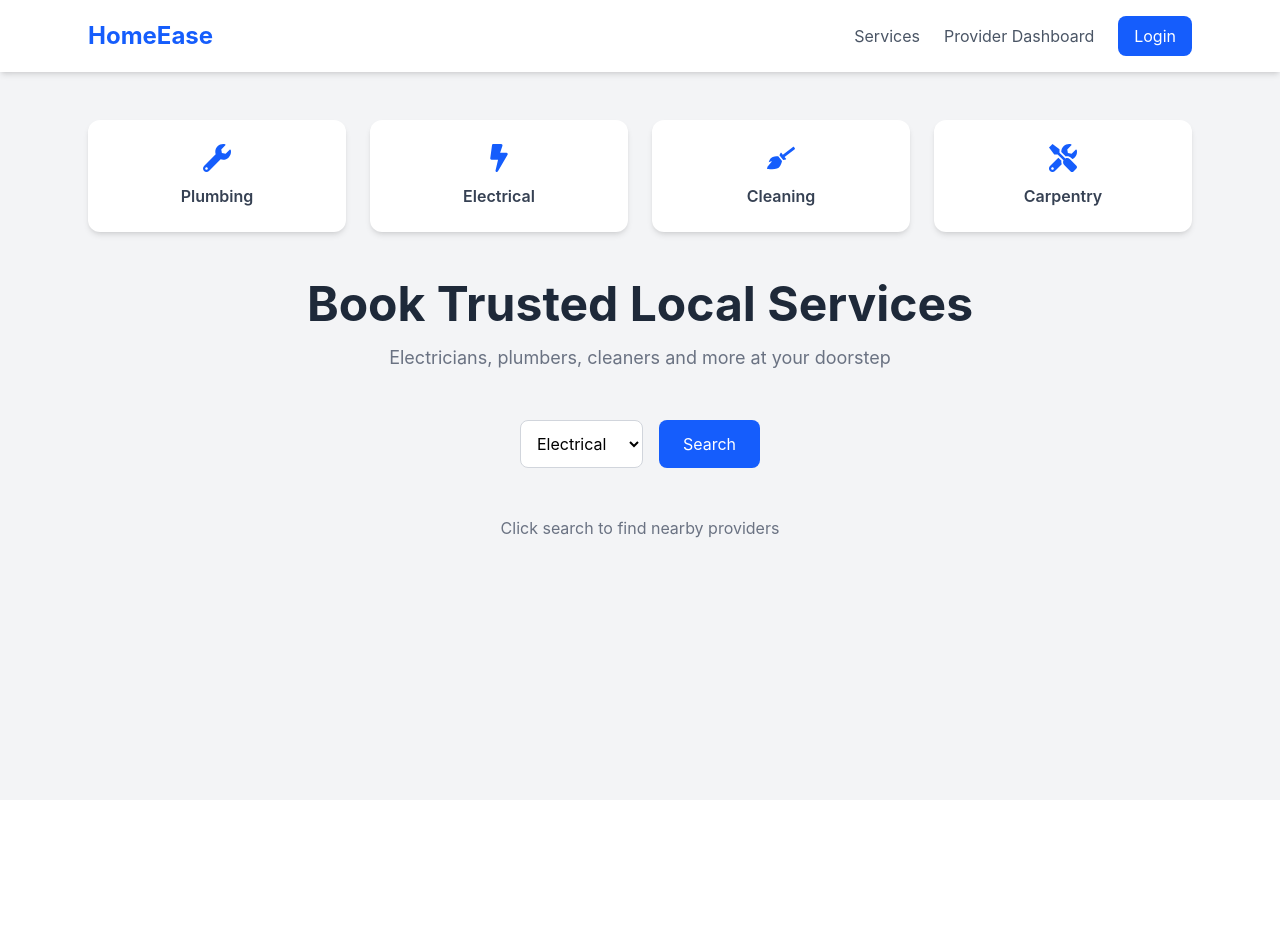
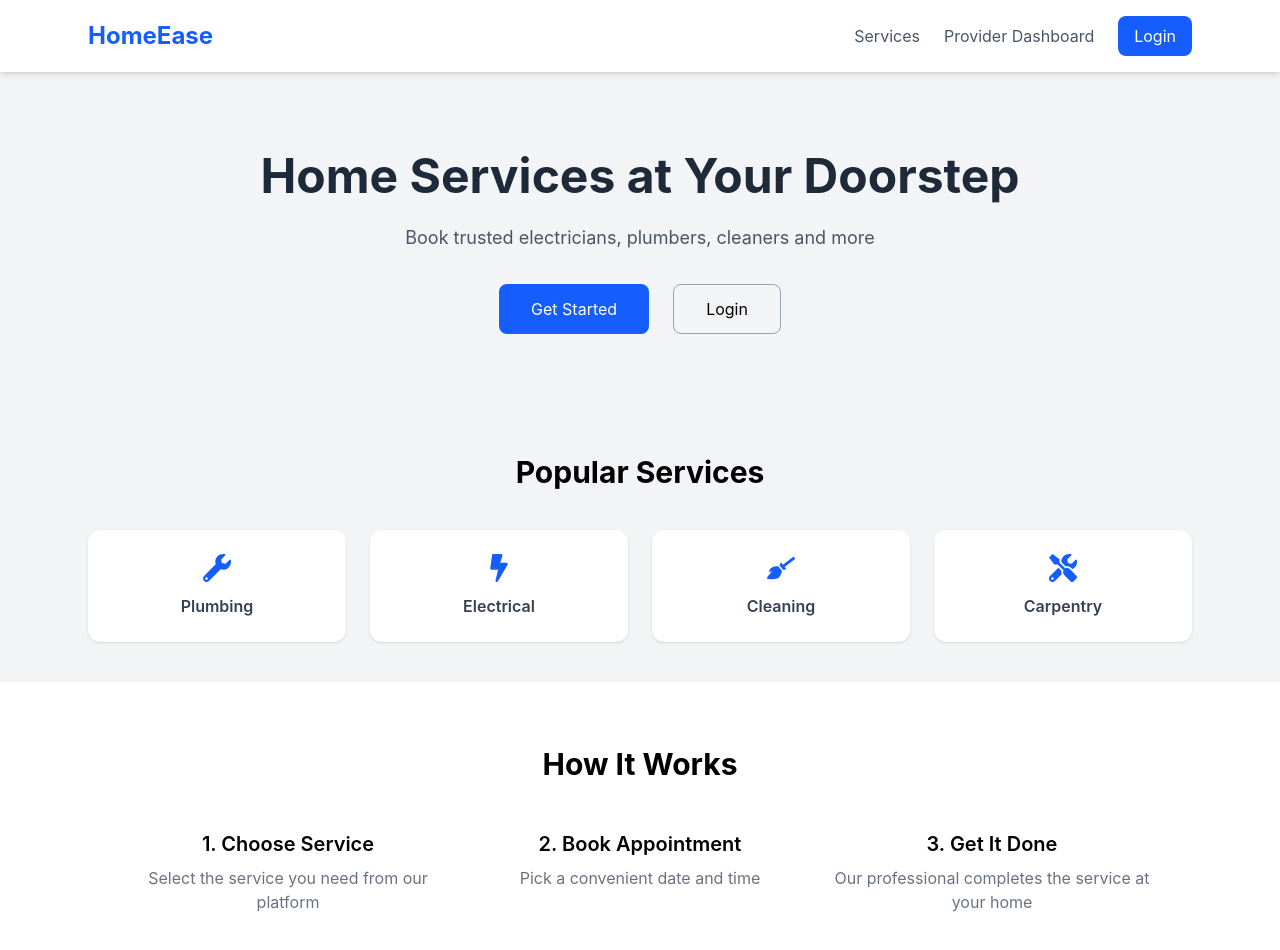
Before and after one commit to ayush-030/HomeEase, a React app in the folder frontend/: page / in a window 1280 px wide. Shown: the top 950 px of the page. Before the commit the page ends 800 px from the top, so only its background shows below. Built offline with nearby package versions, Linux system fonts and the light colour scheme; the HTML template or start-up script is replaced by a standard one.

Commit message:
Updated Login and signup operation

```diff
--- a/frontend/src/App.jsx
+++ b/frontend/src/App.jsx
@@ -1,20 +1,30 @@
 import { BrowserRouter, Routes, Route } from "react-router-dom"
+import LandingPage from "./pages/LandingPage"
+import Login from "./pages/Login"
+import Signup from "./pages/Signup"
 import CustomerDashboard from "./pages/CustomerDashboard"
 import ProviderDashboard from "./pages/ProviderDashboard"
-import Login from "./pages/Login"
+import AdminDashboard from "./pages/AdminDashboard"
 
 function App() {
+
   return (
     <BrowserRouter>
-      <div className="w-full">
-        <Routes>
-          <Route path="/login" element={<Login />} />
-          <Route path="/" element={<CustomerDashboard />} />
-          <Route path="/provider" element={<ProviderDashboard />} />
-        </Routes>
-      </div>
+
+      <Routes>
+
+        <Route path="/" element={<LandingPage />} />
+        <Route path="/login" element={<Login />} />
+        <Route path="/signup" element={<Signup />} />
+        <Route path="/customer" element={<CustomerDashboard />} />
+        <Route path="/provider" element={<ProviderDashboard />} />
+        <Route path="/admin" element={<AdminDashboard />} />
+
+      </Routes>
+
     </BrowserRouter>
   )
+
 }
 
 export default App
--- a/frontend/src/pages/AdminDashboard.jsx
+++ b/frontend/src/pages/AdminDashboard.jsx
@@ -0,0 +1,64 @@
+import { useEffect, useState } from "react"
+import API from "../services/api"
+
+export default function AdminDashboard() {
+
+  const [providers, setProviders] = useState([])
+
+  const fetchProviders = async () => {
+
+    const res = await API.get("/admin/providers")
+    setProviders(res.data)
+
+  }
+
+  const approveProvider = async (id) => {
+
+    await API.put(`/admin/approve-provider/${id}`)
+    fetchProviders()
+
+  }
+
+  useEffect(() => {
+    fetchProviders()
+  }, [])
+
+  return (
+
+    <div className="min-h-screen bg-gray-100 p-10">
+
+      <h1 className="text-3xl font-bold mb-8">
+        Admin Dashboard
+      </h1>
+
+      <div className="grid gap-6">
+
+        {providers.map((p) => (
+
+          <div key={p.id} className="bg-white p-6 rounded-xl shadow">
+
+            <p><strong>Provider ID:</strong> {p.id}</p>
+            <p><strong>Bio:</strong> {p.bio}</p>
+            <p><strong>Experience:</strong> {p.experience}</p>
+            <p><strong>Status:</strong> {p.approved ? "Approved" : "Pending"}</p>
+
+            {!p.approved && (
+
+              <button
+                onClick={() => approveProvider(p.id)}
+                className="bg-blue-600 text-white px-4 py-2 rounded mt-4"
+              >
+                Approve Provider
+              </button>
+
+            )}
+
+          </div>
+
+        ))}
+
+      </div>
+
+    </div>
+  )
+}
--- /dev/null
+++ b/frontend/src/pages/LandingPage.jsx
@@ -0,0 +1,132 @@
+import Navbar from "../components/Navbar"
+import { useNavigate } from "react-router-dom"
+import { FaBolt, FaBroom, FaTools, FaWrench } from "react-icons/fa"
+
+export default function LandingPage() {
+
+  const navigate = useNavigate()
+
+  const services = [
+    { name: "Plumbing", icon: <FaWrench size={28} /> },
+    { name: "Electrical", icon: <FaBolt size={28} /> },
+    { name: "Cleaning", icon: <FaBroom size={28} /> },
+    { name: "Carpentry", icon: <FaTools size={28} /> }
+  ]
+
+  return (
+
+    <div className="min-h-screen bg-gray-100">
+
+      <Navbar />
+
+      {/* HERO SECTION */}
+
+      <div className="max-w-6xl mx-auto px-6 py-20 text-center">
+
+        <h1 className="text-5xl font-bold text-gray-800 mb-6">
+          Home Services at Your Doorstep
+        </h1>
+
+        <p className="text-gray-600 text-lg mb-8">
+          Book trusted electricians, plumbers, cleaners and more
+        </p>
+
+        <div className="flex justify-center gap-6">
+
+          <button
+            onClick={() => navigate("/signup")}
+            className="bg-blue-600 text-white px-8 py-3 rounded-lg hover:bg-blue-700"
+          >
+            Get Started
+          </button>
+
+          <button
+            onClick={() => navigate("/login")}
+            className="border border-gray-400 px-8 py-3 rounded-lg hover:bg-gray-200"
+          >
+            Login
+          </button>
+
+        </div>
+
+      </div>
+
+
+      {/* SERVICES */}
+
+      <div className="max-w-6xl mx-auto px-6 py-10">
+
+        <h2 className="text-3xl font-bold text-center mb-10">
+          Popular Services
+        </h2>
+
+        <div className="grid grid-cols-2 md:grid-cols-4 gap-6">
+
+          {services.map((service, index) => (
+
+            <div
+              key={index}
+              className="bg-white p-6 rounded-xl shadow hover:shadow-lg transition text-center"
+            >
+
+              <div className="flex justify-center text-blue-600 mb-3">
+                {service.icon}
+              </div>
+
+              <p className="font-semibold text-gray-700">
+                {service.name}
+              </p>
+
+            </div>
+
+          ))}
+
+        </div>
+
+      </div>
+
+
+      {/* HOW IT WORKS */}
+
+      <div className="bg-white py-16">
+
+        <h2 className="text-3xl font-bold text-center mb-12">
+          How It Works
+        </h2>
+
+        <div className="max-w-5xl mx-auto grid md:grid-cols-3 gap-8 text-center">
+
+          <div>
+            <h3 className="font-semibold text-xl mb-2">
+              1. Choose Service
+            </h3>
+            <p className="text-gray-500">
+              Select the service you need from our platform
+            </p>
+          </div>
+
+          <div>
+            <h3 className="font-semibold text-xl mb-2">
+              2. Book Appointment
+            </h3>
+            <p className="text-gray-500">
+              Pick a convenient date and time
+            </p>
+          </div>
+
+          <div>
+            <h3 className="font-semibold text-xl mb-2">
+              3. Get It Done
+            </h3>
+            <p className="text-gray-500">
+              Our professional completes the service at your home
+            </p>
+          </div>
+
+        </div>
+
+      </div>
+
+    </div>
+  )
+}
--- a/frontend/src/pages/Login.jsx
+++ b/frontend/src/pages/Login.jsx
@@ -1,6 +1,7 @@
 import { useState } from "react"
 import { useNavigate } from "react-router-dom"
 import API from "../services/api"
+import Navbar from "../components/Navbar"
 
 export default function Login() {
 
@@ -9,7 +10,9 @@ export default function Login() {
 
   const login = async () => {
 
-    const res = await API.get("/users")
+    try {
+
+      const res = await API.get("/auth/users")
 
       const user = res.data.find(u => u.email === email)
 
@@ -20,15 +23,25 @@ export default function Login() {
 
       localStorage.setItem("user", JSON.stringify(user))
 
-    if (user.role === "CUSTOMER") navigate("/")
+      if (user.role === "CUSTOMER") navigate("/customer")
       if (user.role === "PROVIDER") navigate("/provider")
       if (user.role === "ADMIN") navigate("/admin")
+
+    } catch (error) {
+
+      alert("Login failed")
+
+    }
 
   }
 
   return (
 
-    <div className="min-h-screen flex items-center justify-center bg-gray-100">
+    <div className="min-h-screen bg-gray-100">
+
+      <Navbar />
+
+      <div className="flex justify-center items-center mt-20">
 
         <div className="bg-white p-10 rounded-xl shadow w-96">
 
@@ -39,13 +52,13 @@ export default function Login() {
           <input
             type="email"
             placeholder="Email"
-          className="border p-3 rounded w-full mb-4"
+            className="border p-3 rounded w-full mb-6"
             onChange={(e) => setEmail(e.target.value)}
           />
 
           <button
             onClick={login}
-          className="bg-blue-600 text-white w-full py-3 rounded"
+            className="bg-blue-600 text-white w-full py-3 rounded hover:bg-blue-700"
           >
             Login
           </button>
@@ -54,5 +67,6 @@ export default function Login() {
 
       </div>
 
+    </div>
   )
 }
--- /dev/null
+++ b/frontend/src/pages/Signup.jsx
@@ -0,0 +1,97 @@
+import { useState } from "react"
+import { useNavigate } from "react-router-dom"
+import API from "../services/api"
+import Navbar from "../components/Navbar"
+
+export default function Signup() {
+
+  const navigate = useNavigate()
+
+  const [email, setEmail] = useState("")
+  const [name, setName] = useState("")
+  const [phone, setPhone] = useState("")
+  const [role, setRole] = useState("CUSTOMER")
+
+  const register = async () => {
+
+    try {
+
+      await API.post("/auth/register", {
+        email: email,
+        full_name: name,
+        phone: phone,
+        role: role
+      })
+
+      alert("Registration successful")
+
+      navigate("/login")
+
+    } catch (error) {
+
+      alert("Registration failed")
+
+    }
+
+  }
+
+  return (
+
+    <div className="min-h-screen bg-gray-100">
+
+      <Navbar />
+
+      <div className="flex justify-center items-center mt-20">
+
+        <div className="bg-white p-10 rounded-xl shadow w-96">
+
+          <h2 className="text-2xl font-bold mb-6">
+            Create Account
+          </h2>
+
+          <input
+            type="text"
+            placeholder="Full Name"
+            className="border p-3 rounded w-full mb-4"
+            onChange={(e) => setName(e.target.value)}
+          />
+
+          <input
+            type="email"
+            placeholder="Email"
+            className="border p-3 rounded w-full mb-4"
+            onChange={(e) => setEmail(e.target.value)}
+          />
+
+          <input
+            type="text"
+            placeholder="Phone"
+            className="border p-3 rounded w-full mb-4"
+            onChange={(e) => setPhone(e.target.value)}
+          />
+
+          <select
+            className="border p-3 rounded w-full mb-6"
+            onChange={(e) => setRole(e.target.value)}
+          >
+
+            <option value="CUSTOMER">Customer</option>
+            <option value="PROVIDER">Service Provider</option>
+
+          </select>
+
+          <button
+            onClick={register}
+            className="bg-blue-600 text-white w-full py-3 rounded hover:bg-blue-700"
+          >
+            Sign Up
+          </button>
+
+        </div>
+
+      </div>
+
+    </div>
+
+  )
+}
```
Also changed, not shown: 1 other file (tests, documents, lock files or other folders). Lines whose indentation alone changed are shown as unchanged.
